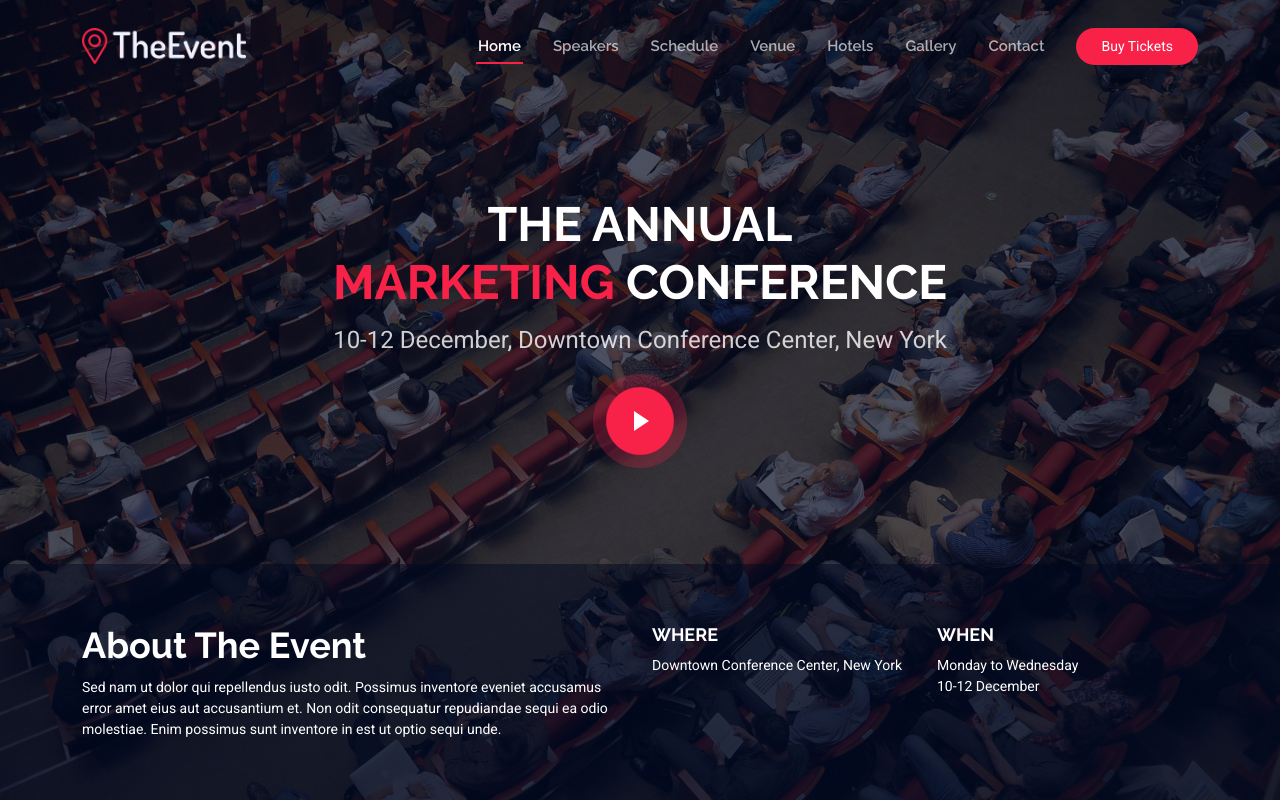
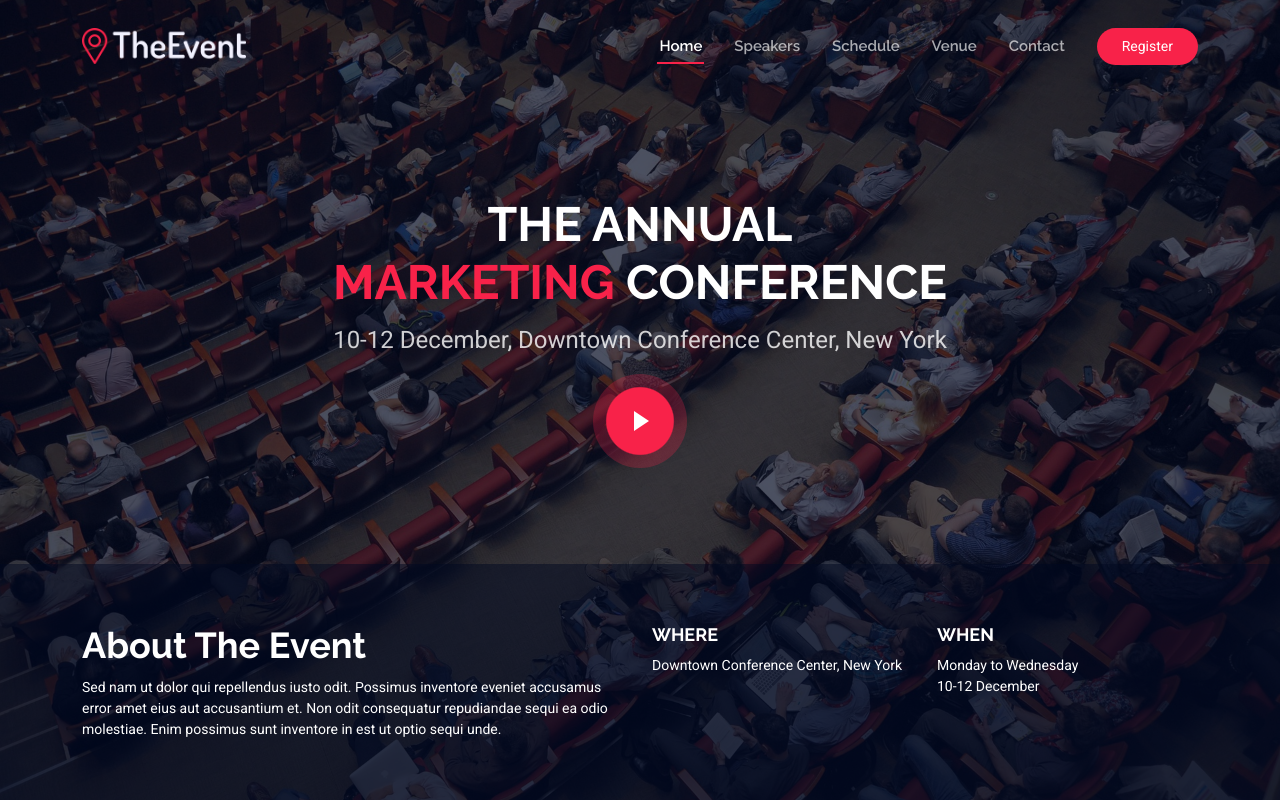
Before and after one commit to SriHariRao0506/genesis_2k25, a plain HTML site: page index.html in a window 1280 px wide. Shown: the top 802 px of the page. Drawn offline with Linux system fonts and the light colour scheme.

Commit message:
Small Corrections are done

```diff
--- a/index.html
+++ b/index.html
@@ -53,15 +53,12 @@
           <li><a href="#speakers">Speakers</a></li>
           <li><a href="#schedule">Schedule</a></li>
           <li><a href="#venue">Venue</a></li>
-          <li><a href="#hotels">Hotels</a></li>
-          <li><a href="#gallery">Gallery</a></li>
-
           <li><a href="#contact">Contact</a></li>
         </ul>
         <i class="mobile-nav-toggle d-xl-none bi bi-list"></i>
       </nav>
 
-      <a class="cta-btn d-none d-sm-block" href="#buy-tickets">Buy Tickets</a>
+      <a class="cta-btn d-none d-sm-block" href="#buy-tickets">Register</a>
 
     </div>
   </header>
@@ -213,9 +210,6 @@
           </li>
           <li class="nav-item">
             <a class="nav-link" href="#day-2" role="tab" data-bs-toggle="tab">Day 2</a>
-          </li>
-          <li class="nav-item">
-            <a class="nav-link" href="#day-3" role="tab" data-bs-toggle="tab">Day 3</a>
           </li>
         </ul>
 
```
